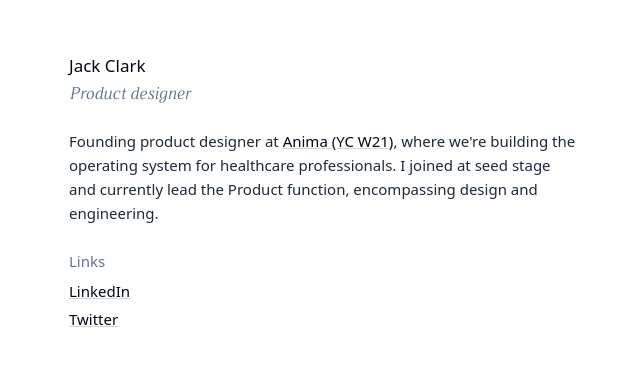
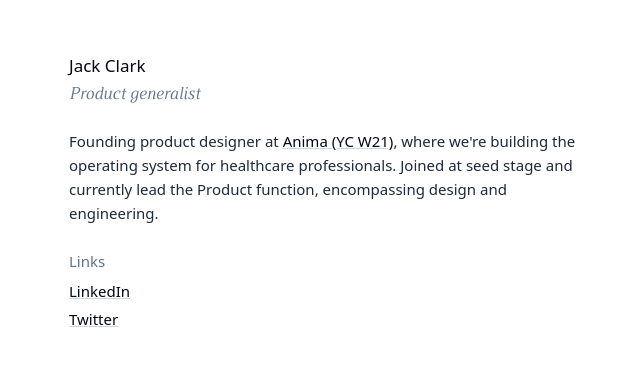
Before and after one commit to jackpowellclark/wesbite, a plain HTML site: page index.html in a window 1280 px wide. Shown: the part 106-472 px from the top of the page, without its empty margins (315-955 px from the left). Drawn offline with Linux system fonts and the light colour scheme; a web font is replaced by a local one.

Commit message:
Update subtitle to Product generalist
- Change subtitle from "Product designer" to "Product generalist"
- Tweak bio copy

```diff
--- a/index.html
+++ b/index.html
@@ -24,13 +24,13 @@
   <body>
     <main>
       <h1>Jack Clark</h1>
-      <p class="subtitle">Product designer</p>
+      <p class="subtitle">Product generalist</p>
 
       <p>
         Founding product designer at
         <a href="https://www.animahealth.com/careers">Anima (YC W21)</a>, where
-        we're building the operating system for healthcare professionals. I
-        joined at seed stage and currently lead the Product function,
+        we're building the operating system for healthcare professionals. Joined
+        at seed stage and currently lead the Product function,
         encompassing design and engineering.
       </p>
 
```
